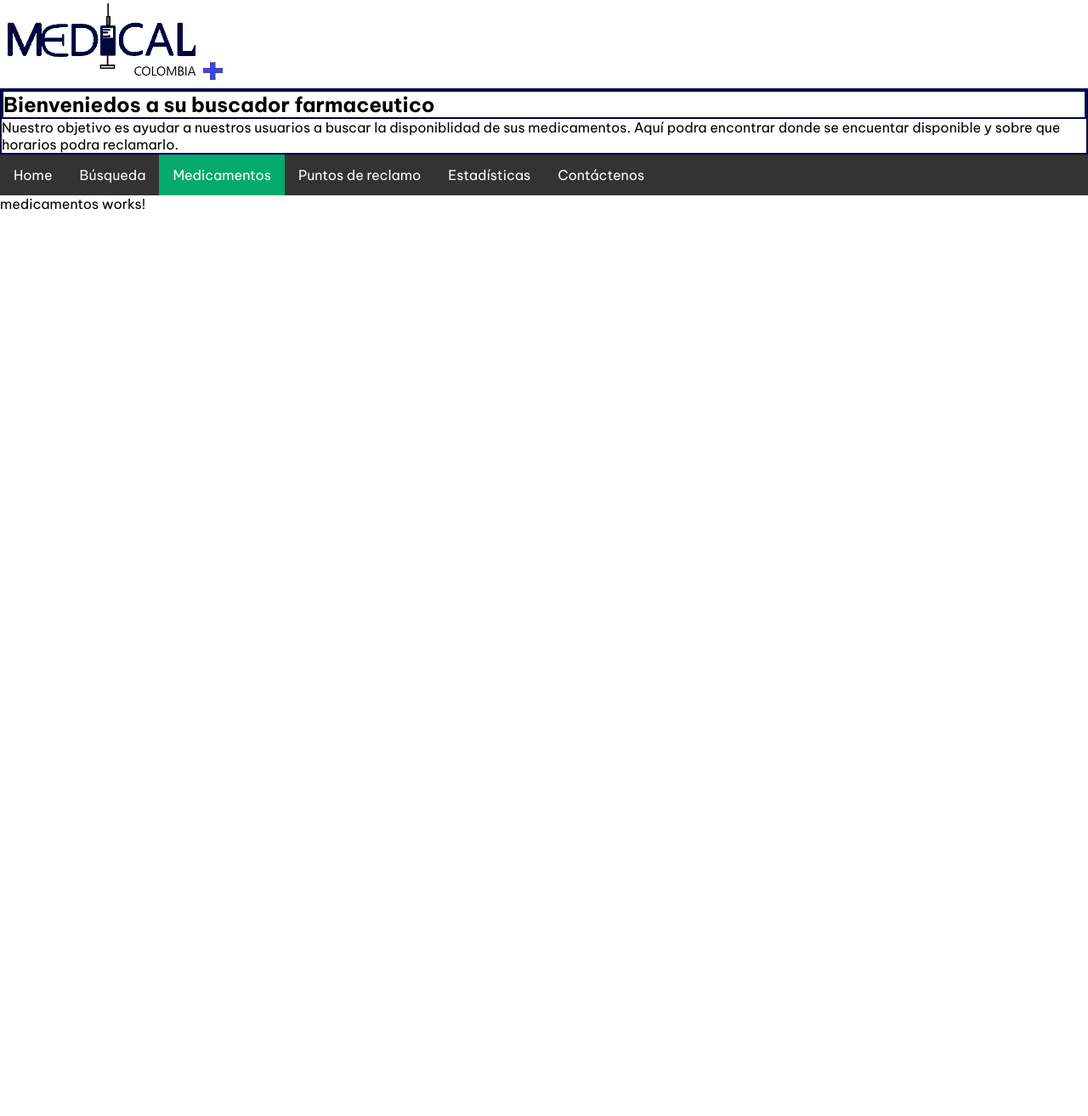
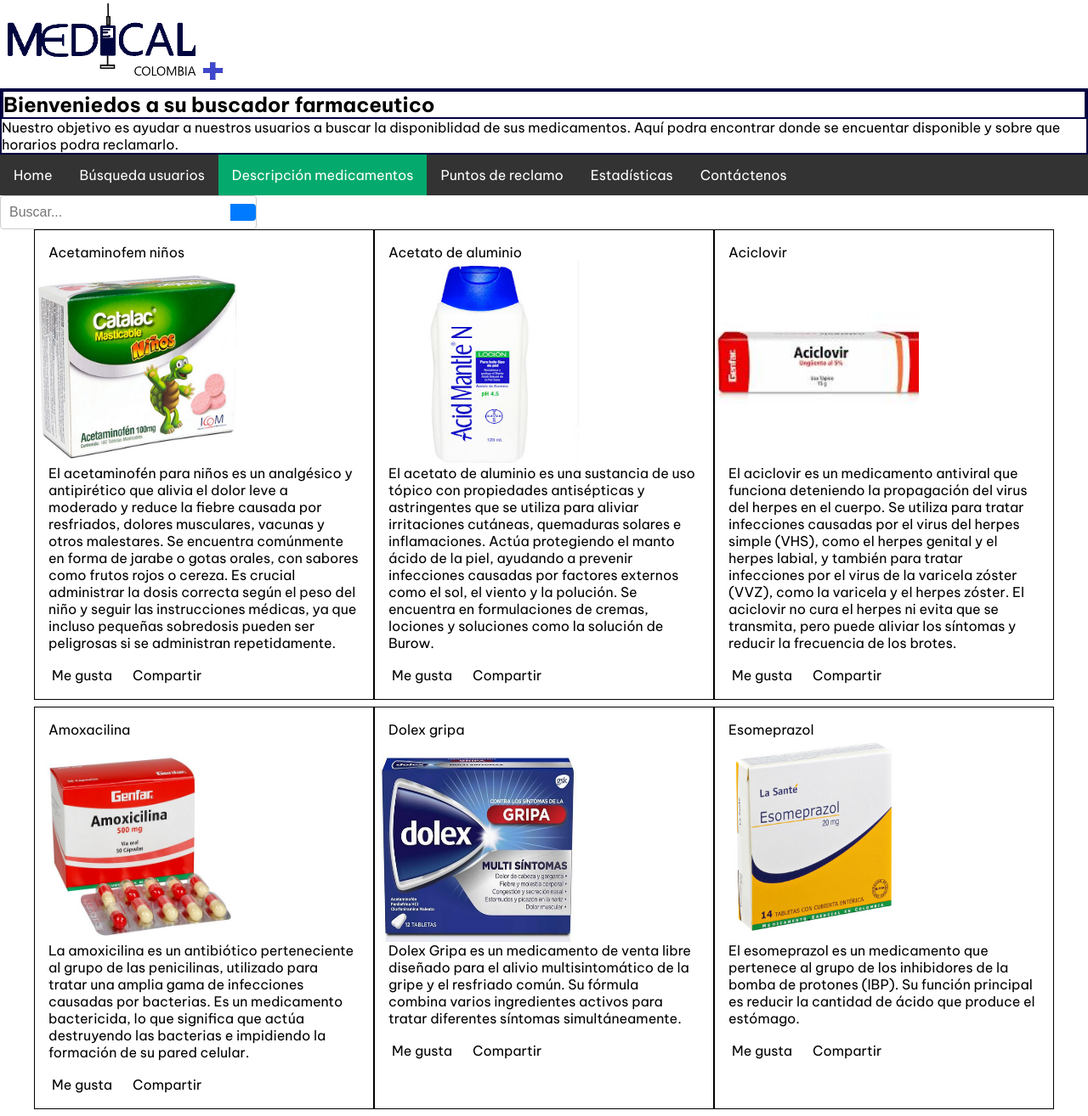
Before and after one commit to Nealrovi/medical-site, an Angular app: page /medicamentos in a window 1280 px wide. Shown: the whole page at 85% size. Before the commit the page ends 800 px from the top, so only its background shows below. Built offline with nearby package versions, Linux system fonts and the light colour scheme.

Commit message:
Agrega imagenes y tarjetas de medicamentos.

```diff
--- a/angular.json
+++ b/angular.json
@@ -48,7 +48,9 @@
             "tsConfig": "tsconfig.app.json",
             "inlineStyleLanguage": "scss",
             "assets": ["src/favicon.ico", "src/assets"],
-            "styles": ["src/styles.css"],
+            "styles": [
+              "src/styles.css"
+            ],
             "scripts": []
           },
           "configurations": {
--- a/package.json
+++ b/package.json
@@ -9,10 +9,12 @@
   },
   "private": true,
   "dependencies": {
+    "@angular/cdk": "~20.2.13",
     "@angular/common": "^20.2.0-next",
     "@angular/compiler": "^20.2.0-next",
     "@angular/core": "^20.2.0-next",
     "@angular/forms": "^20.2.0-next",
+    "@angular/material": "~20.2.13",
     "@angular/platform-browser": "^20.2.0-next",
     "@angular/router": "^20.2.0-next",
     "rxjs": "~7.8.0",
--- a/src/app/medicamentos/medicamentos.css
+++ b/src/app/medicamentos/medicamentos.css
@@ -9,6 +9,7 @@
 
 #search-bar {
   padding: 10px;
+
   border: none;
   flex-grow: 1; /* Permite que el input ocupe el espacio disponible */
   font-size: 16px;
@@ -38,3 +39,14 @@
     width: 100%; /* Ancho completo en pantallas pequeñas */
   }
 }
+
+.example-card {
+  max-width: 400px;
+  margin-bottom: 8px;
+}
+
+.card-container {
+  display: flex;
+  flex-wrap: wrap; /* Para que las tarjetas se pasen a la siguiente línea */
+  justify-content: center; /* Para centrar las tarjetas */
+}
--- a/src/app/medicamentos/medicamentos.html
+++ b/src/app/medicamentos/medicamentos.html
@@ -1,9 +1,173 @@
 <div class="search-container">
   <form action="/search" method="get">
     <input type="search" id="search-bar" name="q" placeholder="Buscar..." />
-    <button type="submit" class="search-button">
-      <!-- Icono de búsqueda (puedes usar Font Awesome o una imagen SVG) -->
-      🔍
-    </button>
+    <button type="submit" class="search-button"></button>
   </form>
 </div>
+
+<div
+  class="card-container"
+  fxLayout="row"
+  fxLayout.xs="column"
+  fxLayoutWrap
+  fxLayoutGap="1em"
+>
+  <mat-card class="example-card" appearance="outlined">
+    <mat-card-header>
+      <!-- <div mat-card-avatar class="example-header-image"></div> -->
+      <mat-card-title>Acetaminofem niños</mat-card-title>
+      <!-- <mat-card-subtitle>Dog Breed</mat-card-subtitle> -->
+    </mat-card-header>
+    <img
+      mat-card-xl-image
+      src="assets\Imagenes\Acetaminofen niños.PNG"
+      alt="Acetaminofem niños"
+    />
+    <mat-card-content>
+      <p>
+        El acetaminofén para niños es un analgésico y antipirético que alivia el
+        dolor leve a moderado y reduce la fiebre causada por resfriados, dolores
+        musculares, vacunas y otros malestares. Se encuentra comúnmente en forma
+        de jarabe o gotas orales, con sabores como frutos rojos o cereza. Es
+        crucial administrar la dosis correcta según el peso del niño y seguir
+        las instrucciones médicas, ya que incluso pequeñas sobredosis pueden ser
+        peligrosas si se administran repetidamente.
+      </p>
+    </mat-card-content>
+    <mat-card-actions>
+      <button matButton>Me gusta</button>
+      <button matButton>Compartir</button>
+    </mat-card-actions>
+  </mat-card>
+
+  <mat-card class="example-card" appearance="outlined">
+    <mat-card-header>
+      <!-- <div mat-card-avatar class="example-header-image"></div> -->
+      <mat-card-title>Acetato de aluminio</mat-card-title>
+      <!-- <mat-card-subtitle>Dog Breed</mat-card-subtitle> -->
+    </mat-card-header>
+    <img
+      mat-card-xl-image
+      src="assets\Imagenes\Acetato de Aluminio.PNG"
+      alt="Acetato de aluminio"
+    />
+    <mat-card-content>
+      <p>
+        El acetato de aluminio es una sustancia de uso tópico con propiedades
+        antisépticas y astringentes que se utiliza para aliviar irritaciones
+        cutáneas, quemaduras solares e inflamaciones. Actúa protegiendo el manto
+        ácido de la piel, ayudando a prevenir infecciones causadas por factores
+        externos como el sol, el viento y la polución. Se encuentra en
+        formulaciones de cremas, lociones y soluciones como la solución de
+        Burow.
+      </p>
+    </mat-card-content>
+    <mat-card-actions>
+      <button matButton>Me gusta</button>
+      <button matButton>Compartir</button>
+    </mat-card-actions>
+  </mat-card>
+
+  <mat-card class="example-card" appearance="outlined">
+    <mat-card-header>
+      <!-- <div mat-card-avatar class="example-header-image"></div> -->
+      <mat-card-title>Aciclovir</mat-card-title>
+      <!-- <mat-card-subtitle>Dog Breed</mat-card-subtitle> -->
+    </mat-card-header>
+    <img
+      mat-card-xl-image
+      src="assets\Imagenes\Aciclovir.jpg"
+      alt="Aciclovir"
+    />
+    <mat-card-content>
+      <p>
+        El aciclovir es un medicamento antiviral que funciona deteniendo la
+        propagación del virus del herpes en el cuerpo. Se utiliza para tratar
+        infecciones causadas por el virus del herpes simple (VHS), como el
+        herpes genital y el herpes labial, y también para tratar infecciones por
+        el virus de la varicela zóster (VVZ), como la varicela y el herpes
+        zóster. El aciclovir no cura el herpes ni evita que se transmita, pero
+        puede aliviar los síntomas y reducir la frecuencia de los brotes.
+      </p>
+    </mat-card-content>
+    <mat-card-actions>
+      <button matButton>Me gusta</button>
+      <button matButton>Compartir</button>
+    </mat-card-actions>
+  </mat-card>
+
+  <mat-card class="example-card" appearance="outlined">
+    <mat-card-header>
+      <!-- <div mat-card-avatar class="example-header-image"></div> -->
+      <mat-card-title>Amoxacilina</mat-card-title>
+      <!-- <mat-card-subtitle>Dog Breed</mat-card-subtitle> -->
+    </mat-card-header>
+    <img
+      mat-card-xl-image
+      src="assets\Imagenes\Amoxilina.PNG"
+      alt="Amoxacilina"
+    />
+    <mat-card-content>
+      <p>
+        La amoxicilina es un antibiótico perteneciente al grupo de las
+        penicilinas, utilizado para tratar una amplia gama de infecciones
+        causadas por bacterias. Es un medicamento bactericida, lo que significa
+        que actúa destruyendo las bacterias e impidiendo la formación de su
+        pared celular.
+      </p>
+    </mat-card-content>
+    <mat-card-actions>
+      <button matButton>Me gusta</button>
+      <button matButton>Compartir</button>
+    </mat-card-actions>
+  </mat-card>
+
+  <mat-card class="example-card" appearance="outlined">
+    <mat-card-header>
+      <!-- <div mat-card-avatar class="example-header-image"></div> -->
+      <mat-card-title>Dolex gripa</mat-card-title>
+      <!-- <mat-card-subtitle>Dog Breed</mat-card-subtitle> -->
+    </mat-card-header>
+    <img
+      mat-card-xl-image
+      src="assets\Imagenes\Dolex Gripa.PNG"
+      alt="Dolex gripa"
+    />
+    <mat-card-content>
+      <p>
+        Dolex Gripa es un medicamento de venta libre diseñado para el alivio
+        multisintomático de la gripe y el resfriado común. Su fórmula combina
+        varios ingredientes activos para tratar diferentes síntomas
+        simultáneamente.
+      </p>
+    </mat-card-content>
+    <mat-card-actions>
+      <button matButton>Me gusta</button>
+      <button matButton>Compartir</button>
+    </mat-card-actions>
+  </mat-card>
+
+  <mat-card class="example-card" appearance="outlined">
+    <mat-card-header>
+      <!-- <div mat-card-avatar class="example-header-image"></div> -->
+      <mat-card-title>Esomeprazol</mat-card-title>
+      <!-- <mat-card-subtitle>Dog Breed</mat-card-subtitle> -->
+    </mat-card-header>
+    <img
+      mat-card-xl-image
+      src="assets\Imagenes\Esomeprazol.PNG"
+      alt="Esomeprazol"
+    />
+    <mat-card-content>
+      <p>
+        El esomeprazol es un medicamento que pertenece al grupo de los
+        inhibidores de la bomba de protones (IBP). Su función principal es
+        reducir la cantidad de ácido que produce el estómago.
+      </p>
+    </mat-card-content>
+    <mat-card-actions>
+      <button matButton>Me gusta</button>
+      <button matButton>Compartir</button>
+    </mat-card-actions>
+  </mat-card>
+</div>
--- a/src/app/medicamentos/medicamentos.ts
+++ b/src/app/medicamentos/medicamentos.ts
@@ -1,14 +1,13 @@
-import { Component } from '@angular/core';
+import { ChangeDetectionStrategy, Component } from '@angular/core';
+import {MatButtonModule} from '@angular/material/button';
+import {MatCardModule} from '@angular/material/card';
 
 @Component({
   selector: 'app-medicamentos',
-  imports: [],
-  template: `
-    <p>
-      medicamentos works!
-    </p>
-  `,
-  styles: ``
+  imports: [MatCardModule, MatButtonModule],
+  changeDetection: ChangeDetectionStrategy.OnPush,
+  templateUrl: "./medicamentos.html",
+  styleUrls: ['./medicamentos.css'],
 })
 export class Medicamentos {
 
--- a/src/app/shared/nav-bar/nav-bar.html
+++ b/src/app/shared/nav-bar/nav-bar.html
@@ -1,9 +1,13 @@
 <nav class="barra-pestanas">
   <ul>
     <li><a routerLink="">Home</a></li>
-    <li><a routerLink="/busqueda" routerLinkActive="active">Búsqueda</a></li>
     <li>
-      <a routerLink="/medicamentos" routerLinkActive="active">Medicamentos</a>
+      <a routerLink="/busqueda" routerLinkActive="active">Búsqueda usuarios</a>
+    </li>
+    <li>
+      <a routerLink="/medicamentos" routerLinkActive="active"
+        >Descripción medicamentos</a
+      >
     </li>
     <li>
       <a routerLink="/puntos-reclamo" routerLinkActive="active"
--- a/src/index.html
+++ b/src/index.html
@@ -7,6 +7,8 @@
   <meta name="viewport" content="width=device-width, initial-scale=1">
   <link rel="icon" type="image/x-icon" href="favicon.ico">
   <link href="https://fonts.googleapis.com/css2?family=Be+Vietnam+Pro:ital,wght@0,400;0,700;1,400;1,700&display=swap" rel="stylesheet">
+  <link href="https://fonts.googleapis.com/css2?family=Roboto:wght@300;400;500&display=swap" rel="stylesheet">
+  <link href="https://fonts.googleapis.com/icon?family=Material+Icons" rel="stylesheet">
 </head>
 <body>
   <app-root></app-root>
--- a/src/styles.css
+++ b/src/styles.css
@@ -21,3 +21,6 @@
   color: white;
   border-radius: 8px;
 }
+
+/* html, body { height: 100%; }
+body { margin: 0; font-family: Roboto, "Helvetica Neue", sans-serif; } */
```
Also changed, not shown: src/custom-theme.scss (added, +35 -0 lines).
